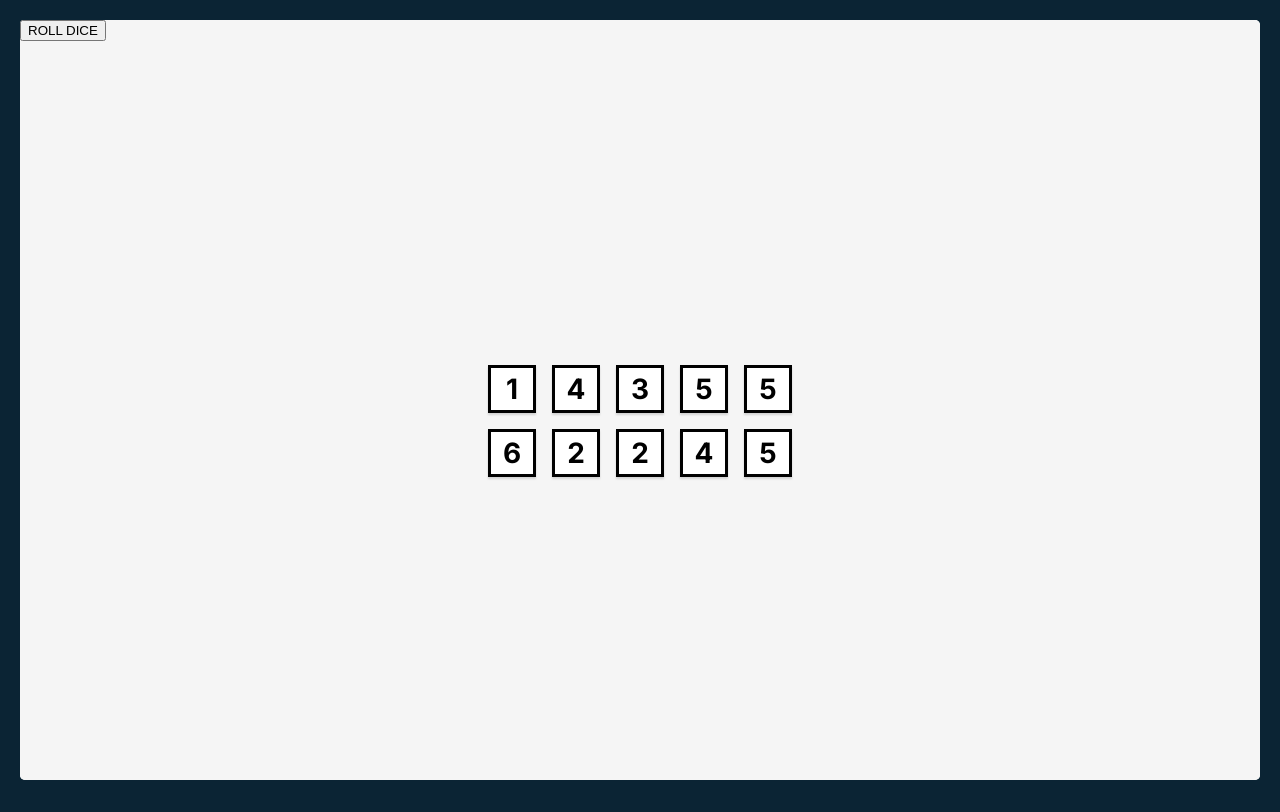
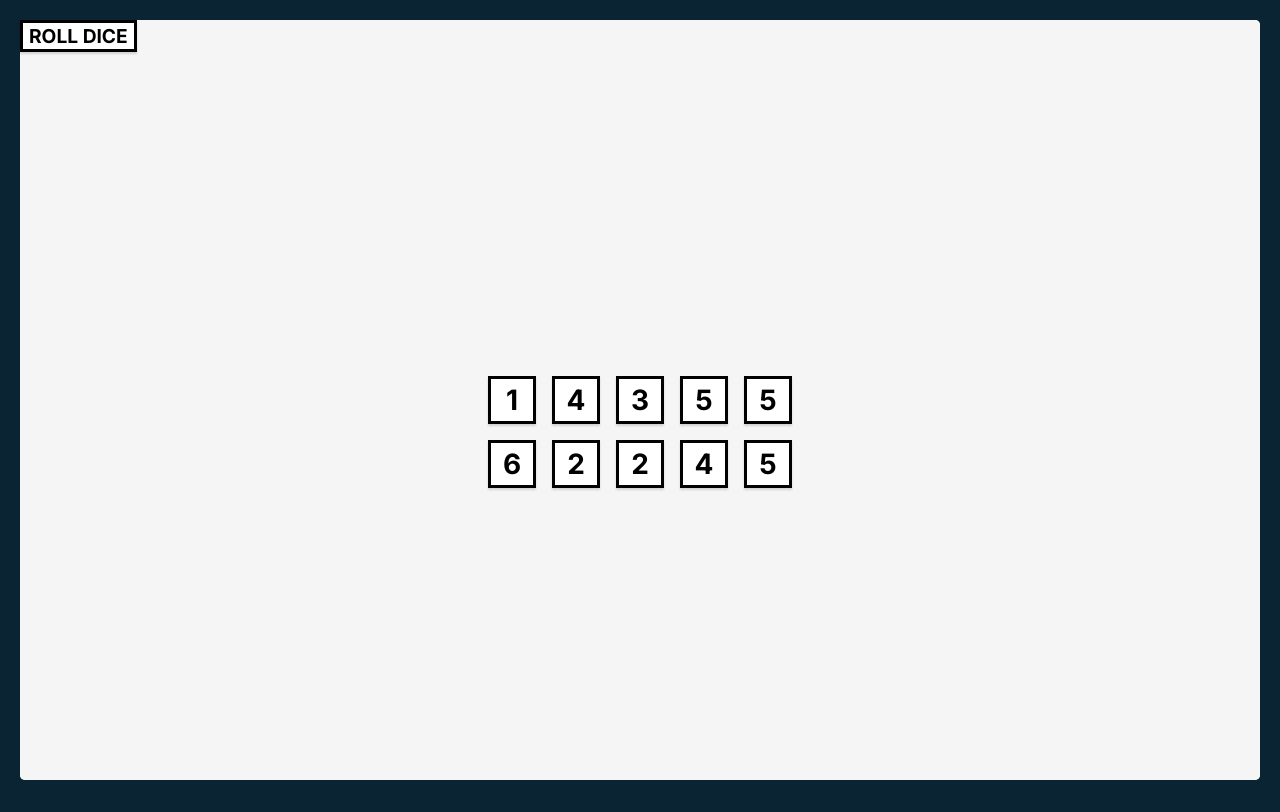
Before and after one commit to Petrasoderstrom1612/tenzies, a React (Vite) app: page / in a window 1280 px wide. Built offline with nearby package versions, Linux system fonts and the light colour scheme.

Commit message:
roll dice styled

```diff
--- a/src/App.jsx
+++ b/src/App.jsx
@@ -73,7 +73,7 @@ function App() {
     return (
     <>
     <main>
-        <button onClick={rollAllDice}>ROLL DICE</button>
+        <button onClick={rollAllDice} className="roll-dice">ROLL DICE</button>
         <div className="big-box">
             <div className="dice-section">
                 {allDice}
--- a/src/components/Die.jsx
+++ b/src/components/Die.jsx
@@ -4,7 +4,7 @@ const Die = (props) => {
 
     console.log(props)
     return(
-        <button className={`oneDie ${props.isHeld && "green-background"}`} onClick={() => props.toggleHold()}>{props.value}</button>
+        <button className={`one-die ${props.isHeld && "green-background"}`} onClick={() => props.toggleHold()}>{props.value}</button>
     )
 }
 
--- a/src/index.css
+++ b/src/index.css
@@ -37,7 +37,7 @@ main {
   gap: 1rem;
 }
 
-.oneDie{
+.one-die{
   width:3rem;
   height: 3rem;
   border: 3px solid black;
@@ -53,6 +53,20 @@ main {
   background-color: white;
 }
 
+.roll-dice{
+  border: 3px solid black;
+  display: flex;
+  flex-direction: column;
+  justify-content: center;
+  align-items: center;
+  cursor: pointer;
+  font-size: 1.2rem;
+  font-weight: bold;
+  font-family: Inter, sans-serif;
+  box-shadow: 0px 2px 2px rgba(0, 0, 0, 0.15);
+  background-color: white;
+}
+
 
 .green-background{
   background-color: green;
```
